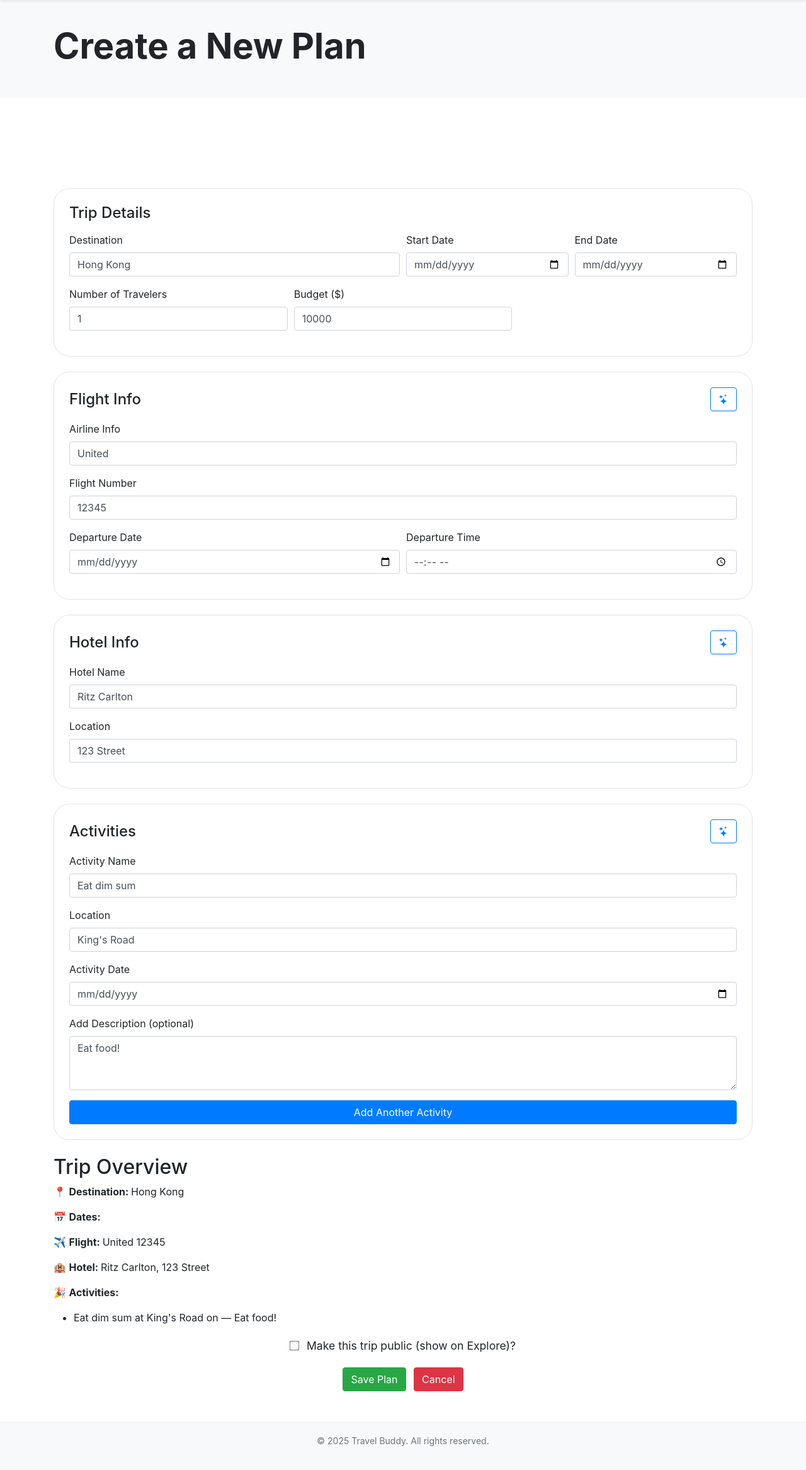
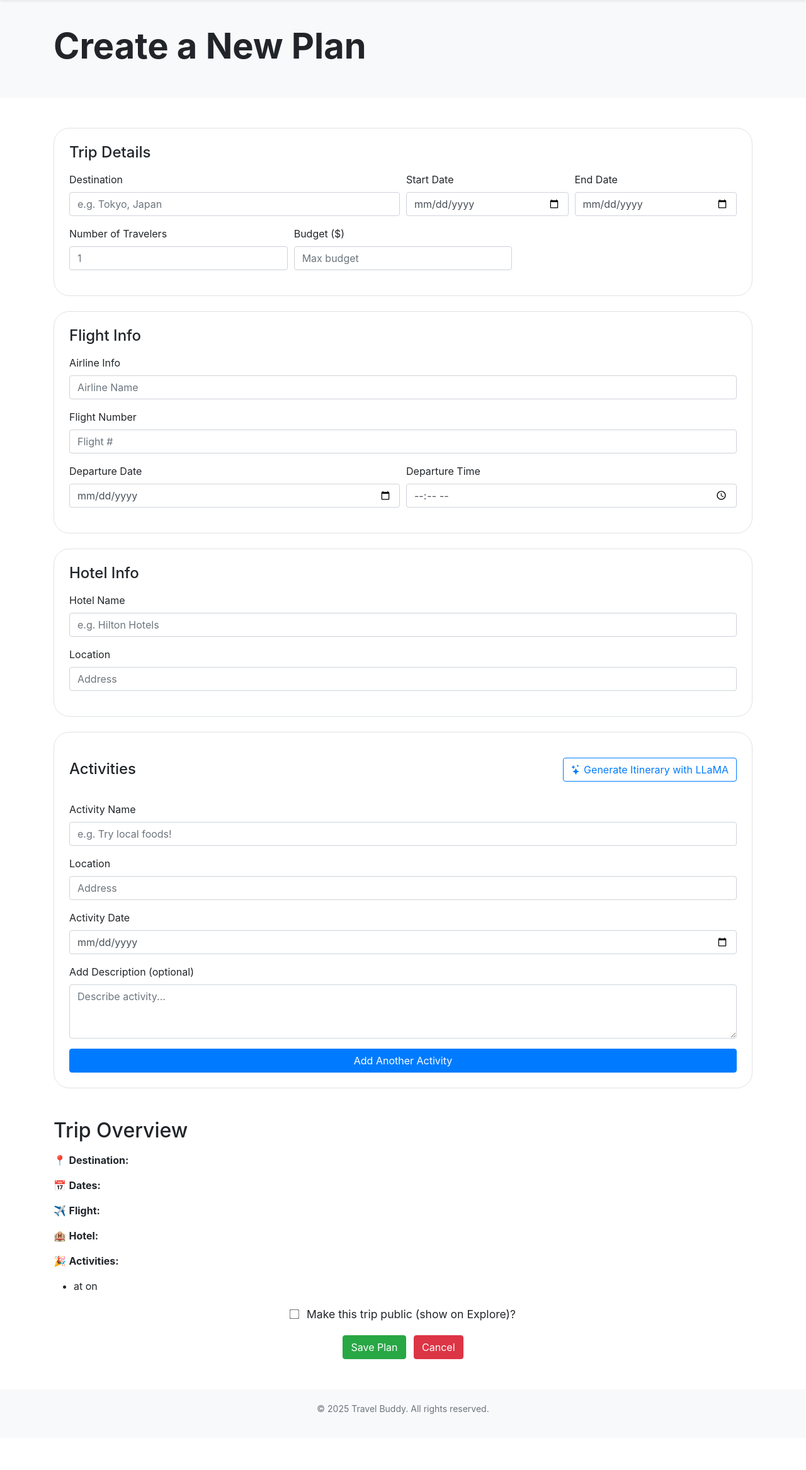
Before and after one commit to jsmnlao/Travel-Buddy, a Flask app: page /create-plan in a window 1280 px wide. Shown: the part 106-2440 px from the top of the page at 63% size. After the commit the page ends 2351 px from the top, so only its background shows below. Run offline with Flask 3, Linux system fonts and the light colour scheme; the visitor is signed in with stand-in values (Sample User, id 1); parts of the project's set-up code (start-up, migrations or seed data) failed here and were passed over; some libraries are stand-ins or nearby versions.

Commit message:
needs local llamafile

```diff
--- a/website/__init__.py
+++ b/website/__init__.py
@@ -18,7 +18,10 @@
     app.config['DATABASE'] = os.path.join(app.instance_path, DB_NAME)
     db.init_app(app)
 
-    llm = Llama(model_path="./model.gguf", n_ctx=512)
+    print("Loading model...")
+    llm = Llama(model_path="./models/llama-2-7b.Q4_K_M.gguf", n_ctx=512)
+    print("Model loaded!")
+
 
     from .views import views
     from .auth import auth
--- a/website/templates/create-plan.html
+++ b/website/templates/create-plan.html
@@ -79,14 +79,17 @@
       </div>
     </section>
 
-    <section class="container my-5">
-      {% with messages = get_flashed_messages(with_categories=true) %} {% if messages %} {% for category, message in messages %}
-      <div class="alert alert-{{ category }} alert-dismissible fade show" role="alert">
-        {{ message }}
-        <button type="button" class="btn-close" data-bs-dismiss="alert" aria-label="Close"></button>
-      </div>
-      {% endfor %} {% endif %} {% endwith %}
-    </section>
+    {% with messages = get_flashed_messages(with_categories=true) %}
+    {% if messages %}
+        {% for category, message in messages %}
+          <div class="alert alert-danger alert-dismissible fade show" role="alert">
+            {{ message }}
+            <button type="button" class="btn-close" data-bs-dismiss="alert" aria-label="Close"></button>
+          </div>
+        {% endfor %}
+    {% endif %}
+  {% endwith %}
+
 
     <section>
       <form id="form-container" method="POST" action="{{ url_for('views.save_plan') }}" class="container my-5">
@@ -96,7 +99,7 @@
           <div class="form-row">
             <div class="form-group col-md-6">
               <label for="destination">Destination</label>
-              <input type="text" class="form-control" name="destination" id="destination" placeholder="e.g. Tokyo, Japan" value="Hong Kong" />
+              <input type="text" class="form-control" name="destination" id="destination" placeholder="e.g. Tokyo, Japan"/>
             </div>
             <div class="form-group col-md-3">
               <label for="startDate">Start Date</label>
@@ -110,11 +113,11 @@
           <div class="form-row">
             <div class="form-group col-md-4">
               <label for="travelers">Number of Travelers</label>
-              <input type="number" class="form-control" name="travelers" id="travelers" value="1" min="1" />
+              <input type="number" class="form-control" name="travelers" id="travelers" placeholder="1" min="1" />
             </div>
             <div class="form-group col-md-4">
               <label for="budget">Budget ($)</label>
-              <input type="number" class="form-control" name="budget" id="budget" placeholder="Enter max budget" value="10000" />
+              <input type="number" class="form-control" name="budget" id="budget" placeholder="Max budget" />
             </div>
           </div>
         </div>
@@ -123,17 +126,14 @@
         <div class="card mb-4 p-4">
           <div class="d-flex justify-content-between align-items-center mb-3">
             <h4 class="mb-0">Flight Info</h4>
-            <button class="btn btn-outline-primary">
-              <i class="bi bi-stars"></i>
-            </button>
           </div>
           <div class="form-group">
             <label for="airline">Airline Info</label>
-            <input type="text" class="form-control" name="airline" id="airline" placeholder="Airline Name" value="United" />
+            <input type="text" class="form-control" name="airline" id="airline" placeholder="Airline Name"/>
           </div>
           <div class="form-group">
             <label for="flight_number">Flight Number</label>
-            <input type="text" class="form-control" name="flight_number" id="flight_number" placeholder="Flight #" value="12345" />
+            <input type="text" class="form-control" name="flight_number" id="flight_number" placeholder="Flight #"/>
           </div>
           <div class="form-row">
             <div class="form-group col-md-6">
@@ -151,17 +151,14 @@
         <div class="card mb-4 p-4">
           <div class="d-flex justify-content-between align-items-center mb-3">
             <h4 class="mb-0">Hotel Info</h4>
-            <button class="btn btn-outline-primary">
-              <i class="bi bi-stars"></i>
-            </button>
           </div>
           <div class="form-group">
             <label for="hotel_name">Hotel Name</label>
-            <input type="text" class="form-control" name="hotel_name" id="hotel_name" placeholder="eg. Hilton Hotels" value="Ritz Carlton" />
+            <input type="text" class="form-control" name="hotel_name" id="hotel_name" placeholder="e.g. Hilton Hotels" />
           </div>
           <div class="form-group">
             <label for="hotel_location">Location</label>
-            <input type="text" class="form-control" name="hotel_location" id="hotel_location" placeholder="Address" value="123 Street" />
+            <input type="text" class="form-control" name="hotel_location" id="hotel_location" placeholder="Address" />
           </div>
         </div>
 
@@ -170,20 +167,24 @@
         <div class="card mb-4 p-4">
           <div class="d-flex justify-content-between align-items-center mb-3">
             <h4 class="mb-0">Activities</h4>
-            <button class="btn btn-outline-primary">
-              <i class="bi bi-stars"></i>
-            </button>
+            <div>
+              <!-- Generate Itinerary Button -->
+              <button type="button" id="generateItineraryBtn" class="btn btn-outline-primary mt-3 mb-3">
+                <i class="bi bi-stars"></i>
+                  Generate Itinerary with LLaMA
+              </button>
+            </div>
           </div>
 
           <div id="activity-container">
             <div class="activity-section">
               <div class="form-group">
                 <label for="activity_name[]">Activity Name</label>
-                <input type="text" class="form-control" name="activity_name[]" placeholder="e.g. Try local foods! " value="Eat dim sum" />
+                <input type="text" class="form-control" name="activity_name[]" placeholder="e.g. Try local foods! " />
               </div>
               <div class="form-group">
                 <label for="activity_location[]">Location</label>
-                <input type="text" class="form-control" name="activity_location[]" placeholder="Address" value="King's Road" />
+                <input type="text" class="form-control" name="activity_location[]" placeholder="Address"/>
               </div>
               <div class="form-group">
                 <label for="activity_date[]">Activity Date</label>
@@ -191,16 +192,19 @@
               </div>
               <div class="form-group">
                 <label for="activity_description[]">Add Description (optional)</label>
-                <textarea class="form-control" name="activity_description[]" rows="3" placeholder="Describe activity...">Eat food!</textarea>
+                <textarea class="form-control" name="activity_description[]" rows="3" placeholder="Describe activity..."></textarea>
               </div>
             </div>
           </div>
           <button type="button" class="btn btn-primary" id="addActivityBtn">Add Another Activity</button>
         </div>
 
+
+      <br/>
+
         <!-- Trip Summary (NEEDS TO CONNECT WITH DATABASE)-->
         <div id="trip-overview">
-          <h2>Trip Overview</h2>
+          <h2 class="mb-3">Trip Overview</h2>
           <p>📍 <strong>Destination: </strong> <span id="preview-destination"></span></p>
           <p>📅 <strong>Dates: </strong><span id="preview-dates"></span></p>
           <p>✈️ <strong>Flight: </strong><span id="preview-flight"></span></p>
@@ -212,6 +216,7 @@
         <!-- Make public on explore-->
         <label class="public-checkbox"> <input class="big-checkbox" type="checkbox" name="public" id="public" /> Make this trip public (show on Explore)? </label>
 
+        <!-- Dynamically Update the Bottom Overview Section -->
         <script>
           function updatePreview() {
             document.getElementById('preview-destination').textContent = document.getElementById('destination').value;
@@ -350,6 +355,95 @@
       </script>
     </section>
 
+    <!-- Handles the generate itinterary with ai button -->
+    <script>
+      document.getElementById("generateItineraryBtn").addEventListener("click", async function () {
+        // trip info from form
+        const data = {
+          destination: document.getElementById("destination").value,
+          start_date: document.getElementById("startDate").value,
+          end_date: document.getElementById("endDate").value,
+          travelers: document.getElementById("travelers").value,
+          budget: document.getElementById("budget").value
+        };
+
+        // input validation
+        /*
+        const requiredFields = [destination, start_date, end_date, travelers, budget]
+        let isValid = true;
+
+        requiredFields.forEach(function (id) {
+            const input = document.getElementById(id);
+            const label = document.querySelector(`label[for="${id}"]`);
+            print('label: ', input, 'input: ', input);
+
+            if (input && label) {
+              if (!input.value.trim()) {
+                label.classList.add('bold-label');
+                input.classList.add('input-warning');
+                isValid = false;
+              } else {
+                label.classList.remove('bold-label');
+                input.classList.remove('input-warning');
+              }
+            }
+          });
+
+          if (!isValid) {
+            e.preventDefault();
+            alert('Please fill in all required fields');
+            return;
+          }*/
+
+        // send data to backend
+        const response = await fetch("/generate-itinerary", {
+          method: "POST",
+          headers: {
+            "Content-Type": "application/json"
+          },
+          body: JSON.stringify(data)
+        });
+
+        const itinerary = await response.json();
+        const container = document.getElementById("activity-container");
+
+        const MAX_ACTIVITIES_TO_ADD = 10;
+        let added = 0;
+
+        // append each new activity
+        for (const act of itinerary.activities) {
+          if (added >= MAX_ACTIVITIES_TO_ADD) break;
+
+          const section = document.createElement("div");
+          section.classList.add("activity-section");
+          section.innerHTML = `
+            <hr>
+            <div class="form-group">
+              <label>Activity Name</label>
+              <input type="text" name="activity_name[]" class="form-control" value="${act.name}" />
+            </div>
+            <div class="form-group">
+              <label>Location</label>
+              <input type="text" name="activity_location[]" class="form-control" value="${act.location}" />
+             </div>
+            <div class="form-group">
+              <label>Activity Date</label>
+              <input type="date" name="activity_date[]" class="form-control" value="${act.date}" />
+            </div>
+            <div class="form-group">
+              <label>Description</label>
+              <textarea name="activity_description[]" class="form-control" rows="3">${act.description}</textarea>
+            </div>
+          `;
+          container.appendChild(section);
+          added++;
+        }
+
+        updatePreview();
+      });
+    </script>
+
+
     <!-- Footer -->
     <footer class="footer mt-auto">
       <div class="container">
--- a/website/views.py
+++ b/website/views.py
@@ -5,7 +5,7 @@
 from datetime import datetime
 from flask import flash, url_for
 from . import db
-from . import llm
+from llama_service import generate_itinerary_prompt
 
 # views.py are end points for the url to navigate around the webpage
 
@@ -277,18 +277,17 @@
     return redirect('/home')
 
 
-@views.route('/chat', methods=['POST'])
-def chat():
+@views.route('/generate-itinerary', methods=['POST'])
+def generate_itinerary():
     data = request.get_json()
-    prompt = data.get("prompt", "")
 
-    if not prompt:
-        return jsonify({"error":"Prompt is required"}), 400
+    destination = data.get('destination')
+    start_date = data.get('start_date')
+    end_date = data.get('end_date')
+    travelers = data.get('travelers')
+    budget = data.get('budget')
 
-    output = llm(prompt, max_tokens=100, stop=['</s>'])
-    return jsonify({"response": output["choices"][0]["text"].strip()})
+    # Call llama_service.py with generate_itinerary
+    itinerary = generate_itinerary_prompt(destination, start_date, end_date, budget, travelers)
 
-
-@views.route("/ai", methods=["GET"])
-def ai():
-    return render_template("ai.html")
+    return jsonify({"activities": itinerary})
```
Also changed, not shown: llama_service.py (added, +45 -0 lines), README.md, 1 other file.
